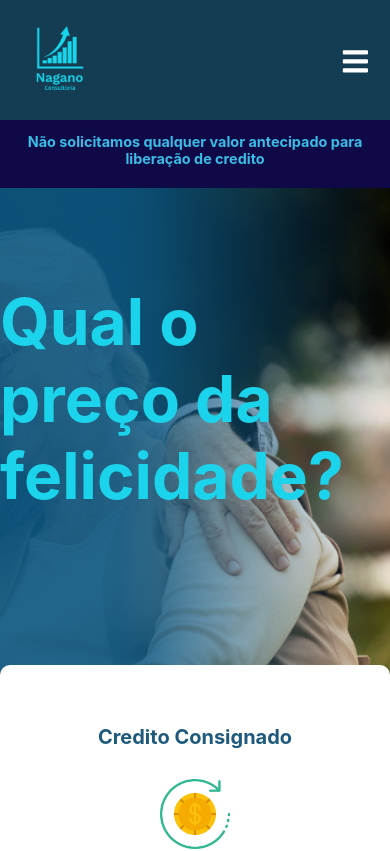
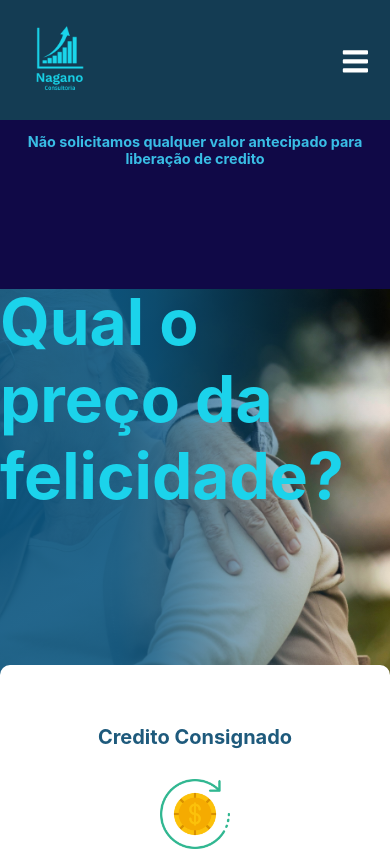
Before and after one commit to maikonweber/NaganoPrivete, a Next.js app: page / in a window 390 px wide. Shown: the top 851 px of the page. Built offline with nearby package versions, Linux system fonts and the light colour scheme.

Commit message:
ajuste size

```diff
--- a/src/Components/popup_/styles.module.css
+++ b/src/Components/popup_/styles.module.css
@@ -33,6 +33,6 @@
 
 @media only screen and (max-width: 600px) {
     .container {
-       height: 8%;
+       height: 20%;
     }
   }
```
